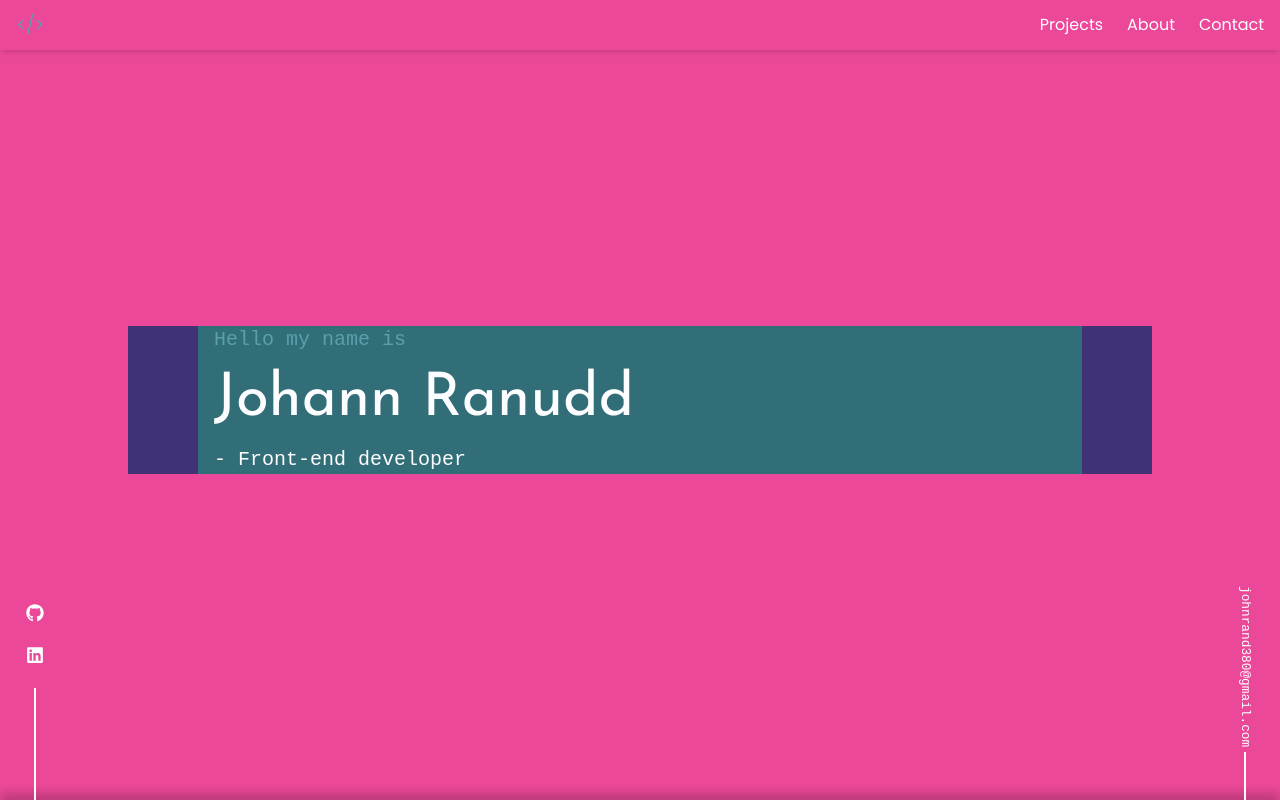
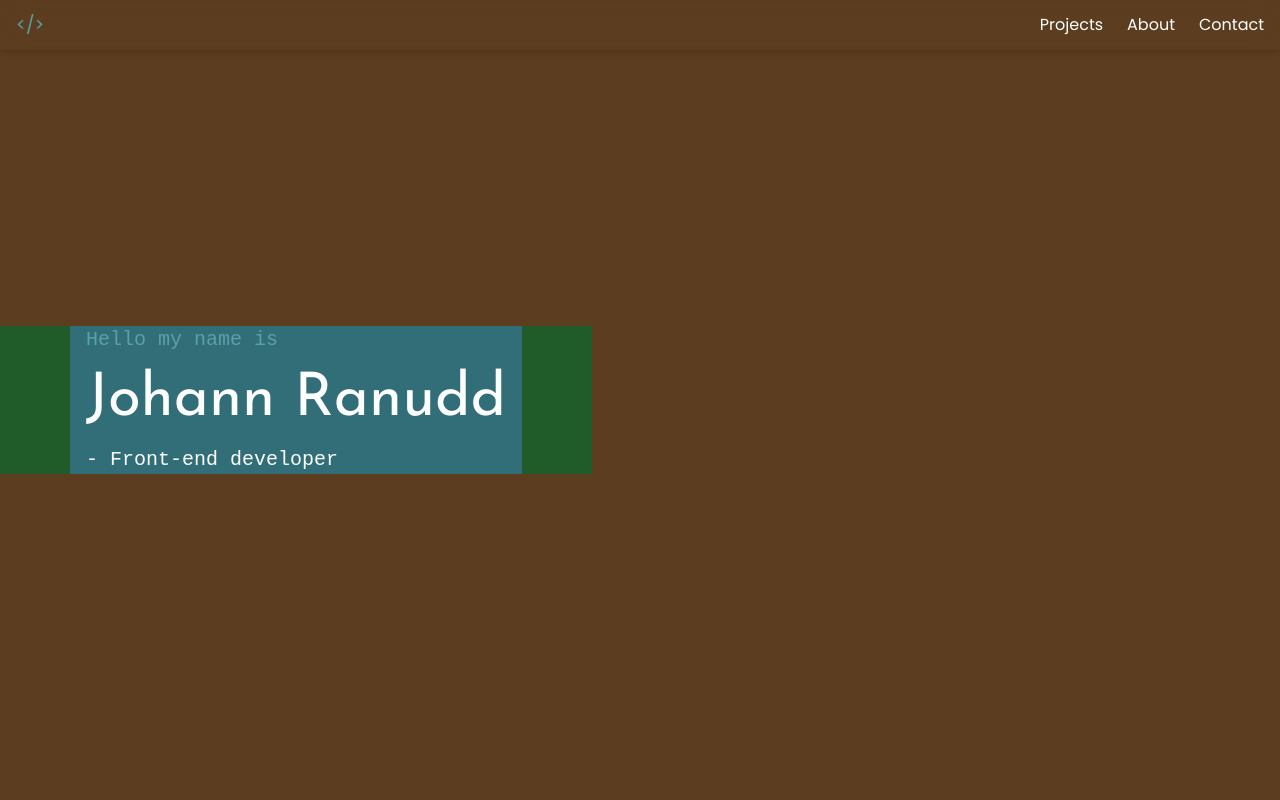
Before and after one commit to johannranudd/portfolio-2.0, a Next.js app: page /testpage in a window 1280 px wide. Shown: the top 800 px of the page. Built offline with nearby package versions, Linux system fonts and the light colour scheme; no server answers; a web font is replaced by a local one.

Commit message:
testComponent 2

```diff
--- a/app/TestComponent.tsx
+++ b/app/TestComponent.tsx
@@ -9,125 +9,17 @@ import { BsChevronCompactDown } from "react-icons/bs";
 import { useGlobalContext } from "@/context/context";
 
 export default function TestComponent() {
-  const {
-    heroTextRefNumber,
-    setHeroTextRefNumber,
-    windowWidth,
-    setWindowWidth,
-    windowHeight,
-    setWindowHeight,
-  } = useGlobalContext();
-  const { scrollYProgress } = useScroll();
-  const sectionScroll = useTransform(scrollYProgress, [0, 1], ["0%", "100%"]);
-  const chevronOpacity = useTransform(scrollYProgress, [0, 0.02], [1, 0]);
-  const heroRef = useRef<HTMLDivElement>(null);
-  const headingRef = useRef<HTMLHeadingElement>(null);
-  const heroTextRef = useRef<HTMLDivElement>(null);
-  const chevronRef = useRef<any>(null);
-
-  useEffect(() => {
-    if (heroRef !== undefined || heroRef !== null) {
-      if (heroRef.current) {
-        heroRef.current.style.height = "100vh";
-      }
-    }
-    handleResize();
-
-    // adjustHeroText(heroRef, heroTextRef, headingRef);
-    // const screenHeight = getHeroHeight(headingRef);
-    // if (screenHeight) setHeroTextRefNumber(screenHeight);
-  }, []);
-
-  function handleResize() {
-    setWindowWidth(window.innerWidth);
-    setWindowHeight(window.innerHeight);
-    console.log(windowWidth, " x ", windowHeight);
-    if (heroRef.current) {
-      heroRef.current.style.height = `${windowHeight}px`;
-      heroRef.current.style.width = `${windowWidth}px`;
-    }
-  }
-
-  useEffect(() => {
-    handleResize();
-    // window.addEventListener("resize", () => handleResize());
-    // return () => {
-    //   window.removeEventListener("resize", () => handleResize());
-    // };
-    // adjustHeroText(heroRef, heroTextRef, headingRef);
-    // const screenHeight = getHeroHeight(headingRef);
-    // if (screenHeight) setHeroTextRefNumber(screenHeight);
-  }, [windowWidth, windowHeight]);
-
-  useEffect(() => {
-    window.addEventListener("scroll", () => {
-      // handleResize();
-      // ajustChevron(chevronRef, heroRef);
-      // adjustHeroText(heroRef, heroTextRef, headingRef);
-    });
-    return () => {
-      window.removeEventListener("scroll", () => {
-        // handleResize();
-        // ajustChevron(chevronRef, heroRef);
-        // adjustHeroText(heroRef, heroTextRef, headingRef);
-      });
-    };
-  }, [scrollYProgress]);
-
   return (
     <>
-      <section
-        ref={heroRef}
-        id="heroSection"
-        className="relative -z-50 bg-pink-500"
-      >
-        {heroRef && (
-          <div
-            // style={{ y: sectionScroll }}
-            // style={windowWidth >= 640 ? { y: sectionScroll } : {}}
-            className="bg-pink-200 opacity-30"
-          >
-            {/* <Canvas
-              // style={{ width: `100vw`, height: "100vh" }}
-              camera={{ position: [0, 0, 2] }}
-            >
-              <OrbitControls enableZoom={false} />
-              <ambientLight intensity={0.01} />
-              <spotLight intensity={0.5} position={[7, 100, 50]} angle={0.3} />
-              <Tourus />
-            </Canvas> */}
-
-            {/* <div
-              // initial={{ opacity: 1 }}
-              // animate={{ opacity: 0.5 }}
-              // transition={{ delay: 0.5, duration: 1.5 }}
-              className="absolute top-0 left-0 w-full bg-primary h-full opacity-50"
-            ></div> */}
-          </div>
-        )}
-        <div
-          // translate-y-[-50%]
-          // initial={{ opacity: 0 }}
-          // animate={{ opacity: 1 }}
-          // transition={{ duration: 0.5 }}
-          className="absolute top-[50%] translate-y-[-50%] left-0 w-full"
-        >
-          <div className="max-w-screen-lg mx-auto bg-[#413278]">
-            <div
-              // ref={heroTextRef}
-              className="md:mx-sidebarWidth px-2 text-lg xxs:text-xl sm:px-4 bg-[#326e78]"
-            >
-              <p className="font-mono mb-4 text-thirdClr z-50">
-                Hello my name is
-              </p>
-              <h1
-                // ref={headingRef}
-                className="text-4xl xxs:text-5xl sm:text-6xl"
-              >
-                Johann Ranudd
-              </h1>
-              <p className="mt-4 font-mono">- Front-end developer</p>
-            </div>
+      <section id="heroSection" className="relative h-screen w-screen">
+        <div className="w-full h-full bg-[#5c3d1f]"></div>
+        <div className="absolute top-[50%] translate-y-[-50%] bg-[#1f5c29]">
+          <div className="md:mx-sidebarWidth px-2 text-lg xxs:text-xl sm:px-4 bg-[#326e78]">
+            <p className="font-mono mb-4 text-thirdClr z-50">
+              Hello my name is
+            </p>
+            <h1 className="text-4xl xxs:text-5xl sm:text-6xl">Johann Ranudd</h1>
+            <p className="mt-4 font-mono">- Front-end developer</p>
           </div>
         </div>
       </section>
```
